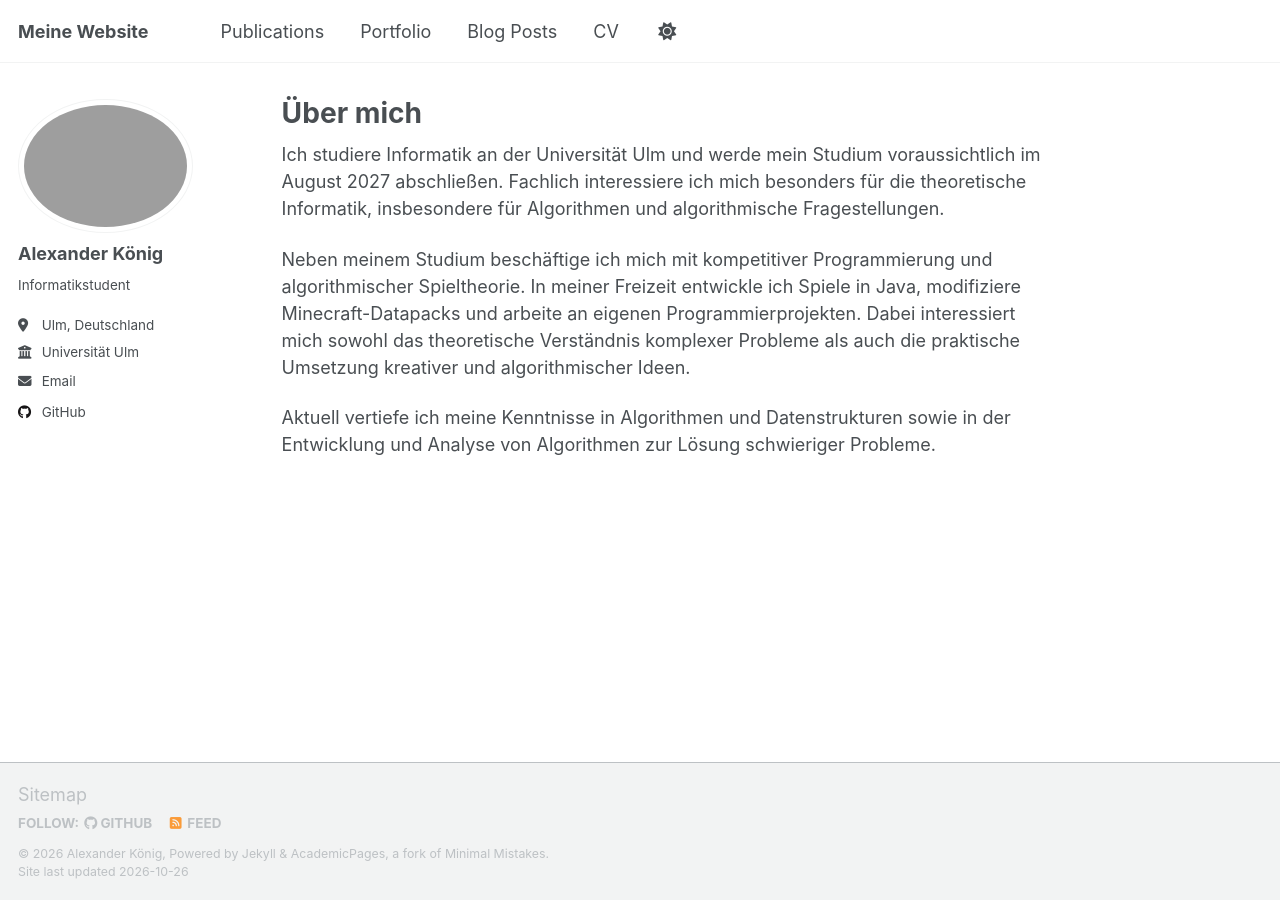
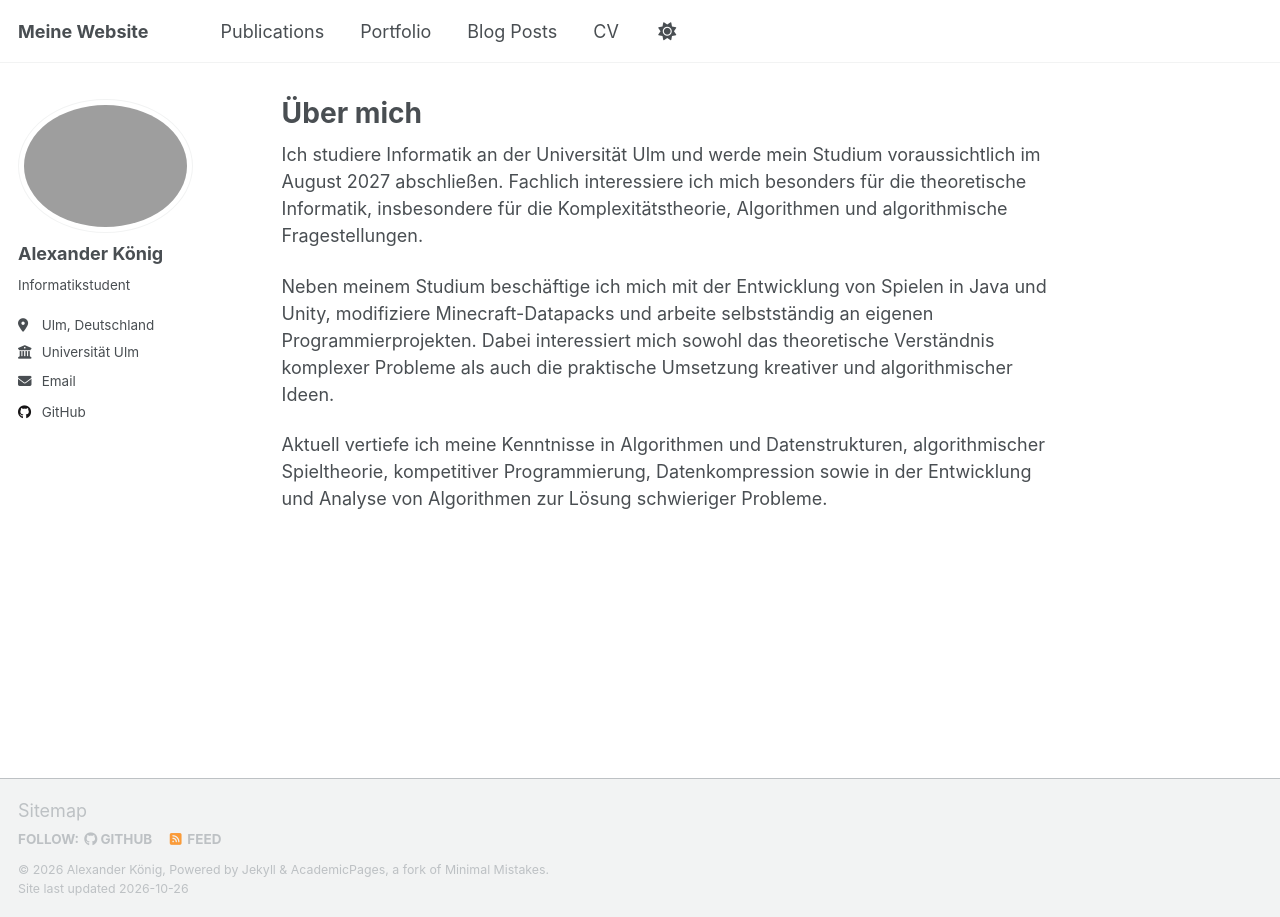
Before and after one commit to StoicAlexreal/stoicalexreal.github.io, a Jekyll site: the page built from _pages/about.md, in a window 1280 px wide. Built offline with Jekyll 4.4.1, drawn with Linux system fonts in a browser that asks for light colours; a script that is not in the unit is left out.

Commit message:
Revise about page with updated academic focus
Updated interests and activities in the about page.

```diff
--- a/_pages/about.md
+++ b/_pages/about.md
@@ -7,8 +7,8 @@ redirect_from:
   - /about.html
 ---
 
-Ich studiere Informatik an der Universität Ulm und werde mein Studium voraussichtlich im August 2027 abschließen. Fachlich interessiere ich mich besonders für die theoretische Informatik, insbesondere für Algorithmen und algorithmische Fragestellungen.
+Ich studiere Informatik an der Universität Ulm und werde mein Studium voraussichtlich im August 2027 abschließen. Fachlich interessiere ich mich besonders für die theoretische Informatik, insbesondere für die Komplexitätstheorie, Algorithmen und algorithmische Fragestellungen.
 
-Neben meinem Studium beschäftige ich mich mit kompetitiver Programmierung und algorithmischer Spieltheorie. In meiner Freizeit entwickle ich Spiele in Java, modifiziere Minecraft-Datapacks und arbeite an eigenen Programmierprojekten. Dabei interessiert mich sowohl das theoretische Verständnis komplexer Probleme als auch die praktische Umsetzung kreativer und algorithmischer Ideen.
+Neben meinem Studium beschäftige ich mich mit der Entwicklung von Spielen in Java und Unity, modifiziere Minecraft-Datapacks und arbeite selbstständig an eigenen Programmierprojekten. Dabei interessiert mich sowohl das theoretische Verständnis komplexer Probleme als auch die praktische Umsetzung kreativer und algorithmischer Ideen.
 
-Aktuell vertiefe ich meine Kenntnisse in Algorithmen und Datenstrukturen sowie in der Entwicklung und Analyse von Algorithmen zur Lösung schwieriger Probleme.
+Aktuell vertiefe ich meine Kenntnisse in Algorithmen und Datenstrukturen, algorithmischer Spieltheorie, kompetitiver Programmierung, Datenkompression sowie in der Entwicklung und Analyse von Algorithmen zur Lösung schwieriger Probleme.
```
